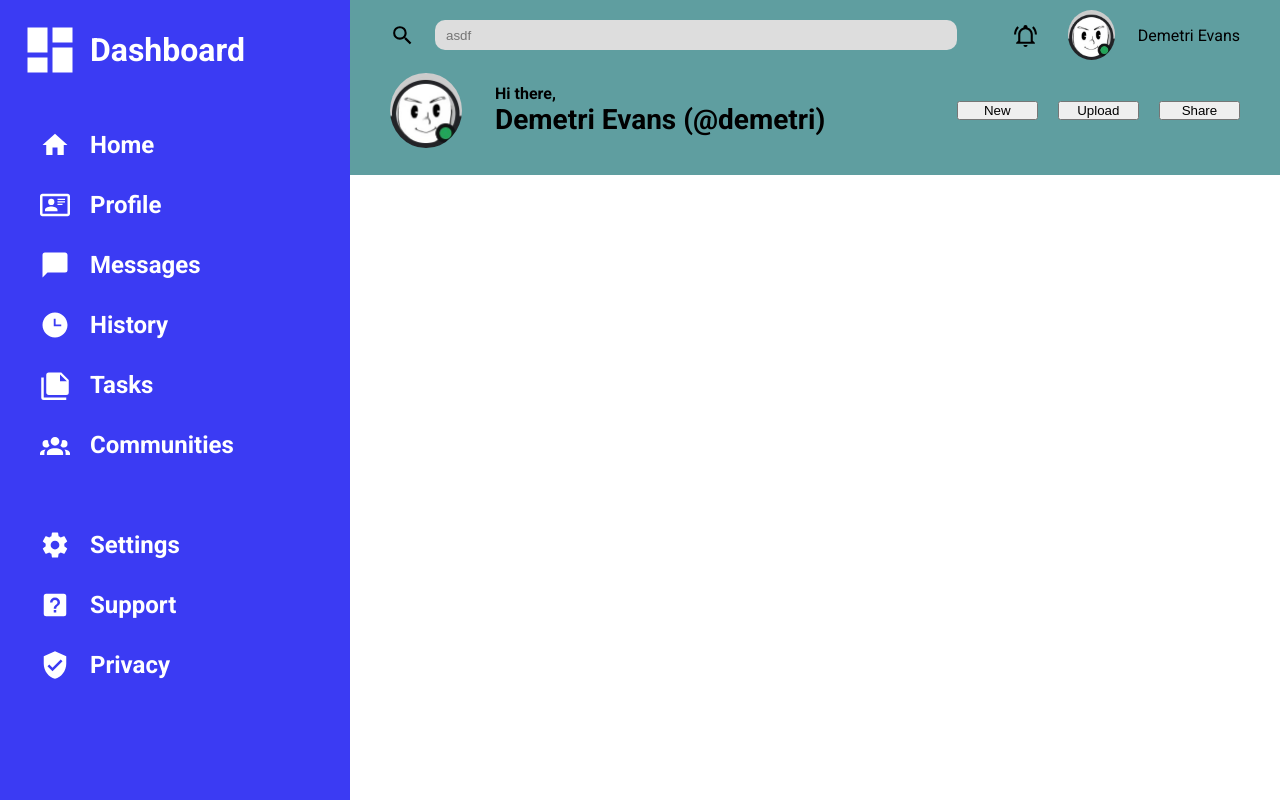
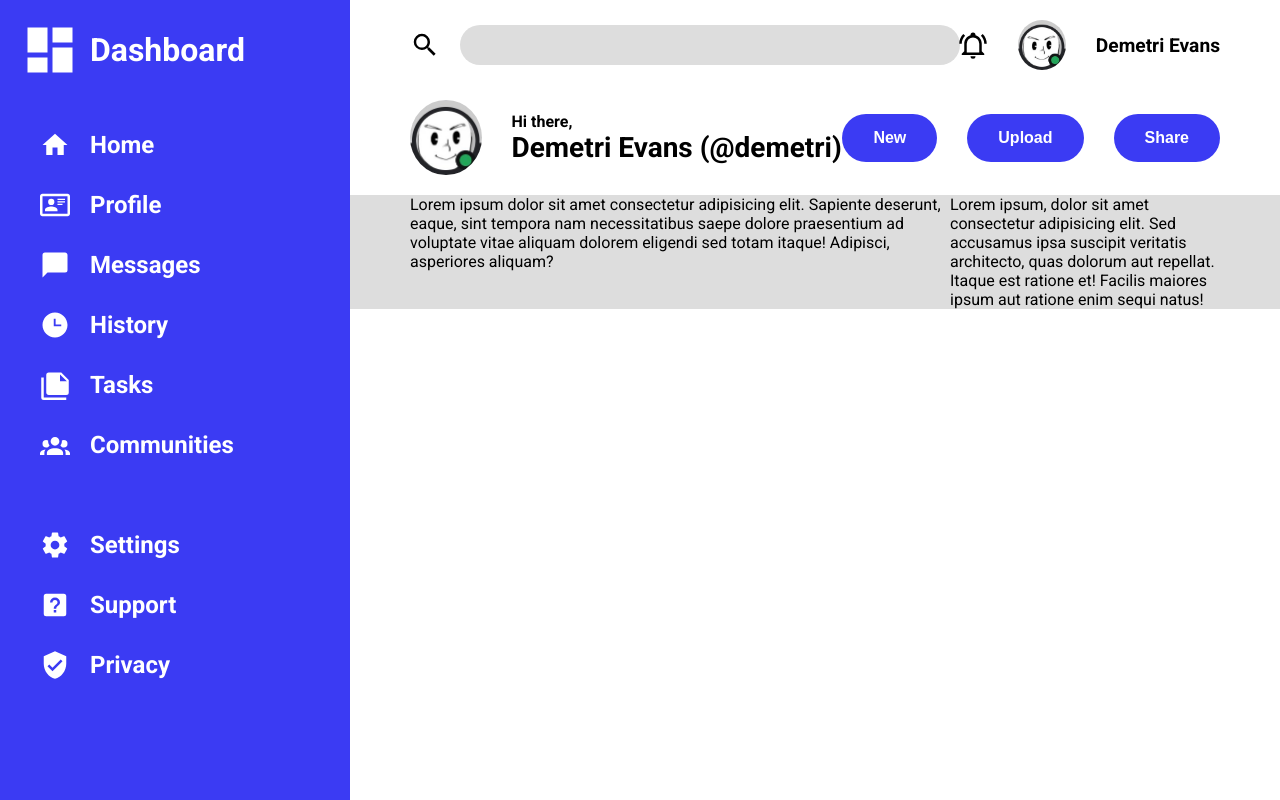
Before and after one commit to DarkBlueMoon/admin-dashboard, a plain HTML site: page index.html in a window 1280 px wide. Drawn offline with Linux system fonts and the light colour scheme.

Commit message:
Header styling

```diff
--- a/index.html
+++ b/index.html
@@ -81,22 +81,13 @@
       <section class="header">
         <div class="header-top">
           <div class="header-top-left">
-            <svg xmlns="http://www.w3.org/2000/svg" viewBox="0 0 24 24">
-              <title>magnify</title>
-              <path
-                d="M9.5,3A6.5,6.5 0 0,1 16,9.5C16,11.11 15.41,12.59 14.44,13.73L14.71,14H15.5L20.5,19L19,20.5L14,15.5V14.71L13.73,14.44C12.59,15.41 11.11,16 9.5,16A6.5,6.5 0 0,1 3,9.5A6.5,6.5 0 0,1 9.5,3M9.5,5C7,5 5,7 5,9.5C5,12 7,14 9.5,14C12,14 14,12 14,9.5C14,7 12,5 9.5,5Z" />
-            </svg>
-            <!-- Search bar fills in space up to a certain point. The bar will resize with the window. -->
-            <input type="search" name="" id="" placeholder="asdf">
+            <img src="img/magnify.svg" class="icon">
+            <input type="search" name="" id="">
           </div>
 
           <div class="header-top-right">
-            <svg xmlns="http://www.w3.org/2000/svg" viewBox="0 0 24 24">
-              <title>bell-ring-outline</title>
-              <path
-                d="M10,21H14A2,2 0 0,1 12,23A2,2 0 0,1 10,21M21,19V20H3V19L5,17V11C5,7.9 7.03,5.17 10,4.29C10,4.19 10,4.1 10,4A2,2 0 0,1 12,2A2,2 0 0,1 14,4C14,4.1 14,4.19 14,4.29C16.97,5.17 19,7.9 19,11V17L21,19M17,11A5,5 0 0,0 12,6A5,5 0 0,0 7,11V18H17V11M19.75,3.19L18.33,4.61C20.04,6.3 21,8.6 21,11H23C23,8.07 21.84,5.25 19.75,3.19M1,11H3C3,8.6 3.96,6.3 5.67,4.61L4.25,3.19C2.16,5.25 1,8.07 1,11Z" />
-            </svg>
-            <img src="img/profile-pic.jpeg" alt="">
+            <img src="img/bell-ring-outline.svg" class="icon">
+            <img src="img/profile-pic.jpeg">
             <p>Demetri Evans</p>
           </div>
         </div>
@@ -111,14 +102,23 @@
           </div>
 
           <div class="header-bottom-right">
-            <button>New</button>
-            <button>Upload</button>
-            <button>Share</button>
+            <button class="btn">New</button>
+            <button class="btn">Upload</button>
+            <button class="btn">Share</button>
           </div>
         </div>
       </section>
       <section class="main-content">
-
+        <div>
+          Lorem ipsum dolor sit amet consectetur adipisicing elit. Sapiente deserunt, eaque, sint tempora nam
+          necessitatibus saepe dolore praesentium ad voluptate vitae aliquam dolorem eligendi sed totam itaque!
+          Adipisci,
+          asperiores aliquam?
+        </div>
+        <div>
+          Lorem ipsum, dolor sit amet consectetur adipisicing elit. Sed accusamus ipsa suscipit veritatis architecto,
+          quas dolorum aut repellat. Itaque est ratione et! Facilis maiores ipsum aut ratione enim sequi natus!
+        </div>
       </section>
     </div>
   </div>
--- a/style.css
+++ b/style.css
@@ -1,3 +1,7 @@
+:root {
+  --background-btn-color: rgb(59, 59, 243);
+}
+
 * {
   margin: 0;
   padding: 0;
@@ -27,7 +31,7 @@ body {
   padding-left: 20px;
   gap: 30px 0px;
   grid-template-rows: 100px 1fr;
-  background-color: rgb(59, 59, 243);
+  background-color: var(--background-btn-color);
 }
 
 .sidebar img {
@@ -77,7 +81,7 @@ body {
 .sidebar a {
   text-decoration: none;
   font-size: 1.5rem;
-  color: white;
+  color: #fff;
 }
 
 .dash-section a {
@@ -89,38 +93,18 @@ body {
 
 .header {
   display: grid;
-  grid-template-rows: 50px 100px;
-  height: 175px;
-  padding: 10px 40px;
-  background-color: cadetblue;
+  gap: 30px;
+  padding: 20px 60px;
+  background-color: #fff;
 }
 
 .header-top {
   display: grid;
-  /* grid-column: 1 / 3; */
-  grid-template-columns: 2fr 1fr;
+  grid-template-columns: 1fr 1fr;
 }
 
-.header-top-left {
-  display: grid;
-  grid-template-columns: 25px auto;
-  align-items: center;
-  gap: 20px;
-}
-
-.header-top-right {
-  display: grid;
-  grid-template-columns: 25px 40px auto;
-  justify-content: end;
-  align-content: center;
-  align-items: center;
-  gap: 30px;
-  grid-column: 2;
-}
-
-svg {
-  height: 25px;
-  display: inline;
+.header-top .icon {
+  width: 30px;
 }
 
 .header-top img {
@@ -129,19 +113,37 @@ svg {
 }
 
 .header-top input[type="search"] {
-  height: 30px;
-  border-radius: 10px;
+  height: 40px;
+  border-radius: 30px;
   border: 1px solid transparent;
   outline: none;
   background-color: #ddd;
-  padding: 0 10px;
+  padding: 0 20px;
+}
+
+.header-top-left {
+  display: grid;
+  grid-template-columns: min-content clamp(500px, 80%, 700px);
+  align-items: center;
+  gap: 20px;
+}
+
+.header-top-right {
+  display: grid;
+  grid-template-columns: repeat(2, min-content) auto;
+  align-items: center;
+  justify-content: end;
+  gap: 30px;
+}
+
+.header-top-right p {
+  font-weight: bold;
+  font-size: 1.2rem;
 }
 
 .header-bottom {
   display: grid;
   grid-template-columns: 2fr 1fr;
-  align-content: center;
-  align-items: center;
 }
 
 .greeting {
@@ -151,7 +153,6 @@ svg {
 
 .greeting-primary {
   font-size: 1.75rem;
-  /* margin-top: 5px; */
 }
 
 .header-bottom img {
@@ -161,12 +162,32 @@ svg {
 
 .header-bottom-left {
   display: grid;
-  grid-template-columns: 75px auto;
+  grid-template-columns: min-content auto;
   gap: 30px;
 }
 
 .header-bottom-right {
   display: grid;
-  grid-template-columns: 1fr 1fr 1fr;
-  gap: 20px;
+  grid-template-columns: repeat(3, min-content);
+  justify-content: end;
+  gap: 30px;
 }
+
+.header-bottom-right .btn {
+  align-self: center;
+  padding: 14px 30px;
+  cursor: pointer;
+  border-radius: 30px;
+  border: 1px solid transparent;
+  background-color: var(--background-btn-color);
+  color: white;
+  font-weight: bold;
+  font-size: 1rem;
+}
+
+.main-content {
+  display: grid;
+  grid-template-columns: 2fr 1fr;
+  padding: 0 60px;
+  background-color: #ddd;
+}
```
Also changed, not shown: img/bell-ring-outline.svg (added), img/magnify.svg (added).
